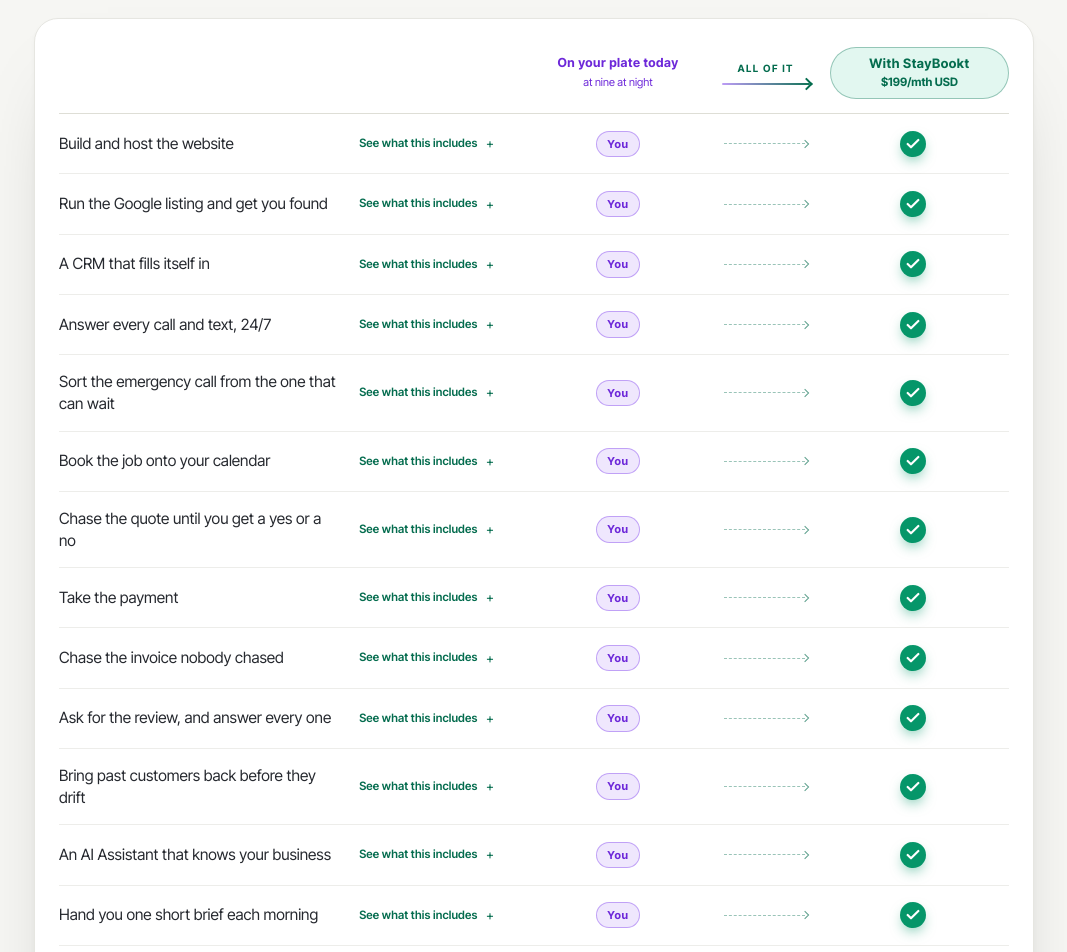
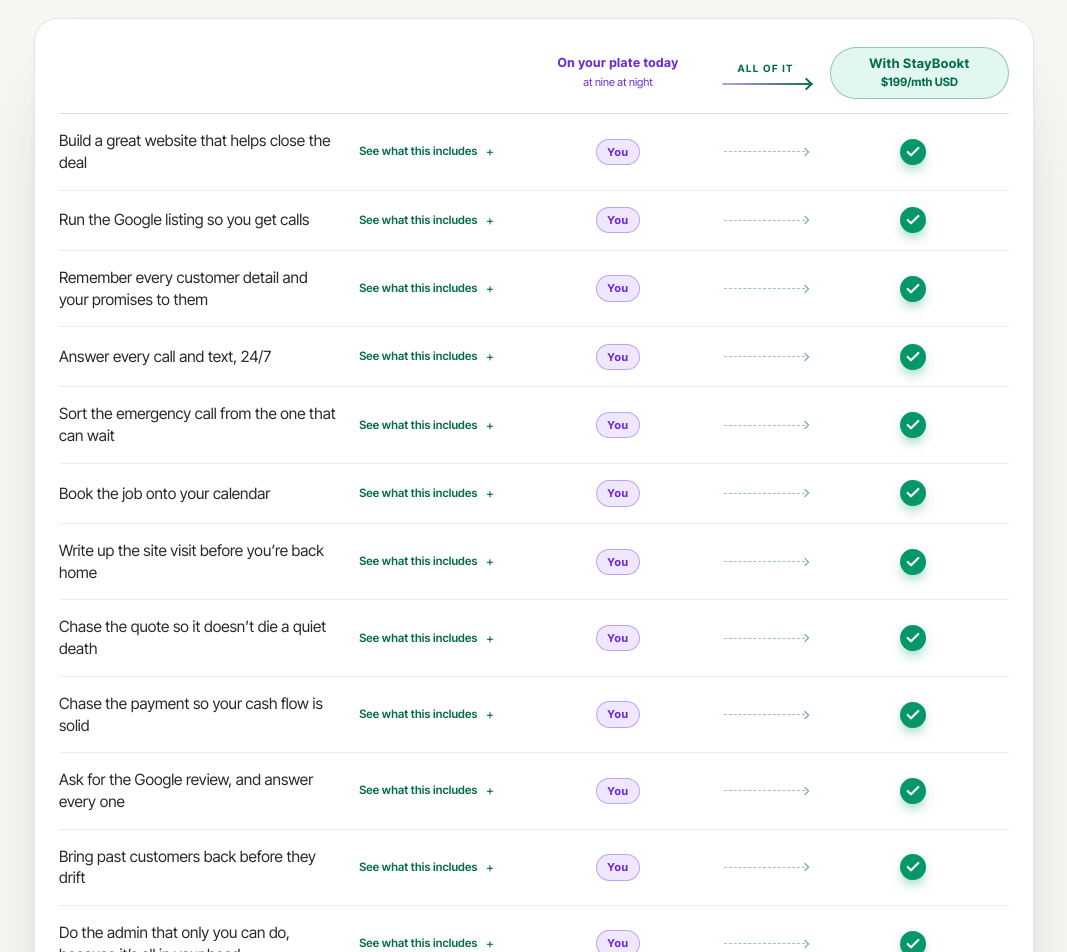
Before and after one commit to staybookt/staybookt-investor, a Next.js app: page /pricing in a window 1280 px wide. Shown: the part 960-1912 px from the top of the page, without its empty margins (106-1173 px from the left). Built offline with nearby package versions, Linux system fonts and the light colour scheme; no server answers.

Commit message:
Richard 8-14 pricing doc: 7 row labels reworded verbatim, two payment rows merged into one, new site-visit write-up row added, order resequenced to his list, intro line updated

```diff
--- a/components/v4/Matrix.tsx
+++ b/components/v4/Matrix.tsx
@@ -102,7 +102,7 @@ const ROWS: Row[] = [
 
      When we can genuinely draft quotes, this row comes back. Not before. */
   {
-    job: 'Chase the quote until you get a yes or a no',
+    job: 'Chase the quote so it doesn\u2019t die a quiet death',
     you: 'you', sb: 'yes',
     detail: [
       'Every quote you send followed up until you have a yes or a no. Not a maybe',
@@ -110,22 +110,32 @@ const ROWS: Row[] = [
       'You see what is outstanding, what is won and what went cold, without digging',
     ],
   },
+  /* TWO PAYMENT ROWS MERGED INTO ONE (Richard, 8-14-26). "Take the payment" and "Chase
+     the invoice nobody chased" were two rows doing one job in the reader's head, and his
+     revised chart lists a single payment line. Details from both survive here; nothing
+     true was dropped. */
   {
-    job: 'Take the payment',
+    job: 'Chase the payment so your cash flow is solid',
     you: 'you', sb: 'yes',
     detail: [
       'The customer can pay when the job is done, not a fortnight after it',
       'Nobody standing in a driveway asking for a cheque',
+      'Unpaid invoices chased, politely and persistently, so the money actually lands',
+      'You see what is owed and what is overdue without going looking for it',
       'The money is yours. We never take a cut of a job',
     ],
   },
+  /* NEW ROW (Richard, 8-14-26): the site-visit write-up. Sits between booking the job and
+     chasing the quote, which is exactly where it happens in the owner's day. Claims kept to
+     what the assistant genuinely does: capture from the field, write it up, file it. */
   {
-    job: 'Chase the invoice nobody chased',
+    job: 'Write up the site visit before you\u2019re back home',
     you: 'you', sb: 'yes',
     detail: [
-      'Unpaid invoices chased, politely and persistently, so the money actually lands',
-      'You see what is owed and what is overdue without going looking for it',
-      'We are not your bookkeeper. We chase what is owed and show you what came in',
+      'Tell it what you saw on the way back to the van. It writes up the visit',
+      'The notes land on the customer record, not in your head or on a torn envelope',
+      'What was quoted, what was agreed, what needs doing next, all captured while it is fresh',
+      'The paperwork is done before you are back home, not at nine at night',
     ],
   },
   {
@@ -141,7 +151,7 @@ const ROWS: Row[] = [
        And "we never write one for you" now has to be exact, because we DO write the
        replies. Reply, never the review. Those two sit one line apart and a reader is
        entitled to know which is which. */
-    job: 'Ask for the review, and answer every one',
+    job: 'Ask for the Google review, and answer every one',
     you: 'you', sb: 'yes',
     detail: [
       'A review asked for after every finished job, at the right moment',
@@ -169,7 +179,7 @@ const ROWS: Row[] = [
     ],
   },
   {
-    job: 'Build and host the website',
+    job: 'Build a great website that helps close the deal',
     you: 'you', sb: 'yes',
     detail: [
       'A custom website, built from scratch for your business. Yours to keep',
@@ -181,7 +191,7 @@ const ROWS: Row[] = [
     ],
   },
   {
-    job: 'Run the Google listing and get you found',
+    job: 'Run the Google listing so you get calls',
     you: 'you', sb: 'yes',
     detail: [
       'Your Google Business Profile rebuilt, filled out properly and kept current',
@@ -199,7 +209,7 @@ const ROWS: Row[] = [
        Naming it is the whole fix. Note he ALSO had the standalone customer-record section
        cut ("don't think you gain enough from the extra complexity"), so this must stay a
        chart row — do not rebuild that section to solve this. */
-    job: 'A CRM that fills itself in',
+    job: 'Remember every customer detail and your promises to them',
     you: 'you', sb: 'yes',
     detail: [
       'A real CRM: every customer, every job, every conversation, in one place',
@@ -220,7 +230,7 @@ const ROWS: Row[] = [
        would headline it as an AI Assistant. Everybody wants an assistant!" He is right that
        the label is the only part most readers read, so the label has to carry the noun.
        The detail still does the work of saying it is not a chatbot. */
-    job: 'An AI Assistant that knows your business',
+    job: 'Do the admin that only you can do, because it\u2019s all in your head',
     you: 'you', sb: 'yes',
     detail: [
       'Ask in plain English: how did last week go, who has not paid, who has gone quiet',
@@ -230,7 +240,7 @@ const ROWS: Row[] = [
     ],
   },
   {
-    job: 'Hand you one short brief each morning',
+    job: 'Work out what today needs before the first call comes in',
     you: 'you', sb: 'yes',
     detail: [
       'What is booked today, and who is expecting you',
@@ -250,7 +260,10 @@ const ROWS: Row[] = [
 /* ORDER (Richard, 8-5-26: "the website, google listing, and CRM should be at the top. The
    rest looks thoughtful.") ROWS stays in its original authoring order; this maps the render
    order: website (8), Google listing (9), CRM (10) first, then everything else as it was. */
-const ORDERED = [8, 9, 10, 0, 1, 2, 3, 4, 5, 6, 7, 11, 12].map((i) => ROWS[i]);
+/* ORDER updated 8-14-26 to Richard's revised sequence: website, Google, CRM, then the day
+   in the order it actually happens — call, triage, book, WRITE UP THE VISIT, chase quote,
+   chase payment, review, win-back, admin, plan tomorrow. */
+const ORDERED = [8, 9, 10, 0, 1, 2, 5, 3, 4, 6, 7, 11, 12].map((i) => ROWS[i]);
 
 const COLS: { k: keyof Pick<Row, 'you' | 'sb'>; label: string; sub: string; short: string }[] = [
   { k: 'you', label: 'On your plate today', sub: 'at nine at night', short: 'Today' },
@@ -380,8 +393,8 @@ export default function Matrix() {
               is anaphora and the exact AI tell the voice pass spent a night removing. Do not
               let it back in. */}
           <h2>
-            Thirteen jobs, and the business does not run without any of them. You are doing all
-            thirteen tonight.{' '}
+            Thirteen jobs, and the business does not run without a single one of them. You are
+            doing all thirteen tonight.{' '}
             <span className="g">For $199/mth USD we do them instead.</span>
           </h2>
         </div>
```
